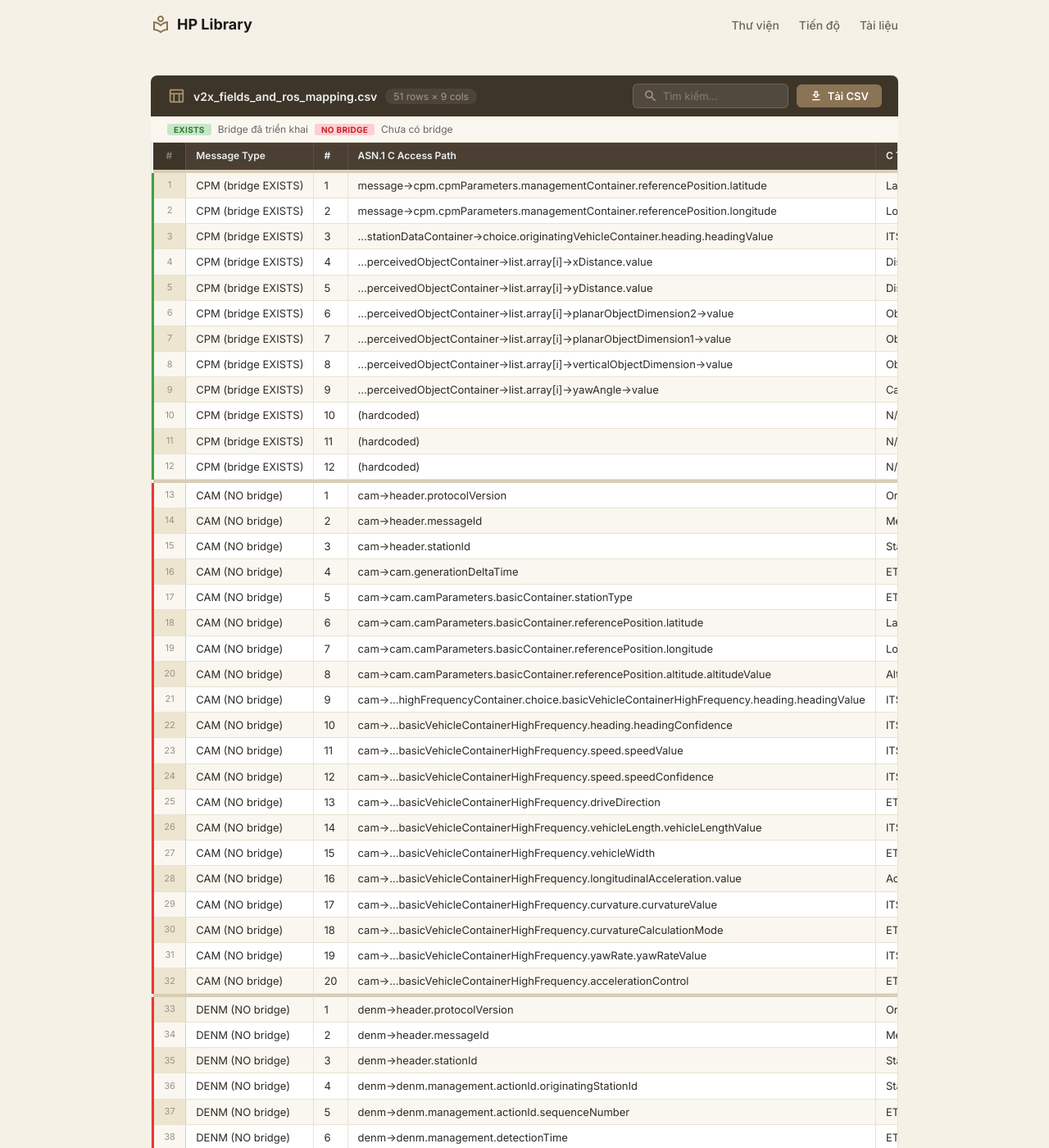
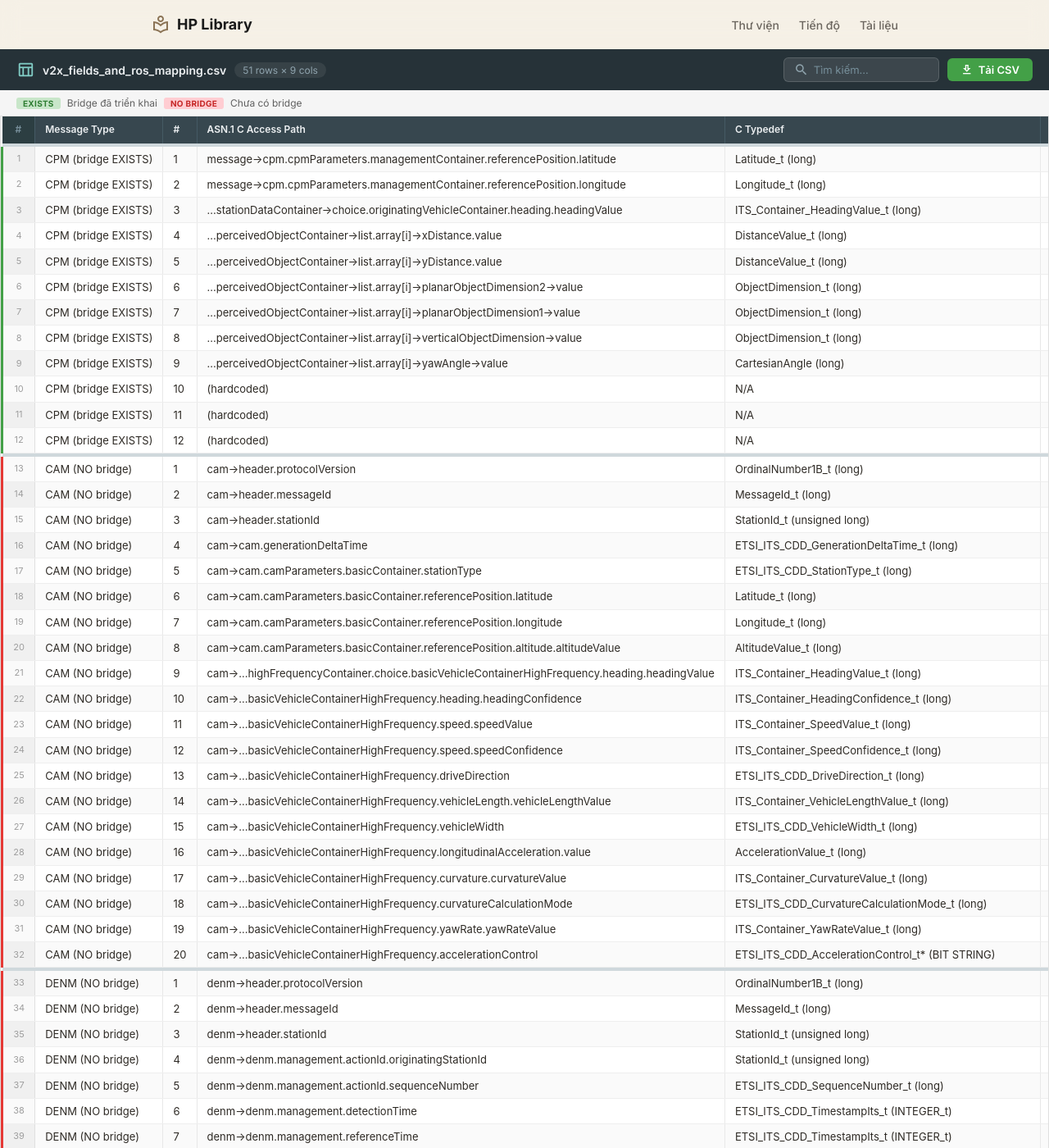
Before and after one commit to hoangphi01/hp-lib, a Jekyll site: the page built from v2x-mapping.html, in a window 1280 px wide and 1400 px high. Shown: the whole window at 82% size. Built offline with Jekyll 4.4.1, drawn with Linux system fonts in a browser that asks for light colours.

Commit message:
fix: revert CSV viewer về style gốc (cold palette), cập nhật ARCHITECTURE.md
- CSV viewer giữ nguyên style Material Design gốc (class csv-*, màu lạnh)
- Chỉ dashboard Tài liệu dùng warm palette
- ARCHITECTURE.md viết lại toàn bộ, cập nhật 2026-09-01

```diff
--- a/css/library.css
+++ b/css/library.css
@@ -659,61 +659,52 @@ details[open] > .lib-weekly__summary::before {
 }
 
 /* ==========================================================
-   CSV Viewer (spreadsheet-style, warm palette)
-   BEM naming: lib-csv-* prefix
+   CSV Viewer (spreadsheet-style, original cold palette)
    ========================================================== */
 
-/* -- Container -- */
-.lib-csv {
-  max-width: var(--lib-max-w);
-  margin: 0 auto;
-  padding: 32px 24px 60px;
-}
-
 /* -- Toolbar -- */
-.lib-csv-toolbar {
+.csv-toolbar {
   display: flex;
   align-items: center;
   justify-content: space-between;
   gap: 12px;
   padding: 10px 20px;
-  background: #3e3529;
+  background: #263238;
   color: #eceff1;
   flex-wrap: wrap;
-  border-radius: var(--lib-radius-sm) var(--lib-radius-sm) 0 0;
 }
 
-.lib-csv-toolbar__left {
+.csv-toolbar__left {
   display: flex;
   align-items: center;
   gap: 10px;
 }
 
-.lib-csv-toolbar__icon {
+.csv-toolbar__icon {
   font-size: 22px;
-  color: var(--lib-accent-light);
+  color: #80cbc4;
 }
 
-.lib-csv-toolbar__filename {
+.csv-toolbar__filename {
   font-size: 14px;
   font-weight: 600;
 }
 
-.lib-csv-toolbar__meta {
+.csv-toolbar__meta {
   font-size: 12px;
-  color: #a89880;
+  color: #90a4ae;
   background: rgba(255,255,255,0.08);
   padding: 2px 10px;
   border-radius: 10px;
 }
 
-.lib-csv-toolbar__right {
+.csv-toolbar__right {
   display: flex;
   align-items: center;
   gap: 10px;
 }
 
-.lib-csv-toolbar__search {
+.csv-toolbar__search {
   display: flex;
   align-items: center;
   gap: 6px;
@@ -723,24 +714,24 @@ details[open] > .lib-weekly__summary::before {
   padding: 5px 12px;
 }
 
-.lib-csv-toolbar__search .material-icons-outlined {
+.csv-toolbar__search .material-icons-outlined {
   font-size: 18px;
-  color: #a89880;
+  color: #90a4ae;
 }
 
-.lib-csv-toolbar__search input {
+.csv-toolbar__search input {
   background: none;
   border: none;
   outline: none;
   color: #eceff1;
   font-size: 13px;
-  font-family: var(--hp-font-sans);
+  font-family: inherit;
   width: 140px;
 }
 
-.lib-csv-toolbar__search input::placeholder { color: #8a7e6e; }
+.csv-toolbar__search input::placeholder { color: #78909c; }
 
-.lib-csv-toolbar__btn {
+.csv-toolbar__btn {
   display: inline-flex;
   align-items: center;
   gap: 6px;
@@ -751,33 +742,33 @@ details[open] > .lib-weekly__summary::before {
   text-decoration: none;
   cursor: pointer;
   border: none;
-  font-family: var(--hp-font-sans);
+  font-family: inherit;
   transition: opacity 0.2s;
 }
 
-.lib-csv-toolbar__btn:hover { opacity: 0.85; }
+.csv-toolbar__btn:hover { opacity: 0.85; }
 
-.lib-csv-toolbar__btn--download {
-  background: var(--lib-accent);
+.csv-toolbar__btn--download {
+  background: #43a047;
   color: #fff;
 }
 
-.lib-csv-toolbar__btn .material-icons-outlined { font-size: 16px; }
+.csv-toolbar__btn .material-icons-outlined { font-size: 16px; }
 
 /* -- Legend -- */
-.lib-csv-legend {
+.csv-legend {
   display: flex;
   align-items: center;
   gap: 8px;
   flex-wrap: wrap;
   padding: 8px 20px;
-  background: var(--hp-bg-surface);
-  border-bottom: 1px solid var(--hp-border-light);
+  background: #f5f5f5;
+  border-bottom: 1px solid #e0e0e0;
   font-size: 12px;
-  color: var(--lib-text-light);
+  color: #616161;
 }
 
-.lib-csv-tag {
+.csv-tag {
   display: inline-block;
   padding: 1px 8px;
   border-radius: 3px;
@@ -787,104 +778,102 @@ details[open] > .lib-weekly__summary::before {
   text-transform: uppercase;
 }
 
-.lib-csv-tag--exists { background: #c8e6c9; color: #2e7d32; }
-.lib-csv-tag--nobridge { background: #ffcdd2; color: #c62828; }
+.csv-tag--exists { background: #c8e6c9; color: #2e7d32; }
+.csv-tag--nobridge { background: #ffcdd2; color: #c62828; }
 
 /* -- Table wrapper -- */
-.lib-csv-wrap {
+.csv-wrap {
   overflow-x: auto;
-  background: var(--hp-bg-elevated);
-  border: 1px solid var(--hp-border-light);
+  background: #fff;
+  border: 1px solid #e0e0e0;
   border-top: none;
-  border-radius: 0 0 var(--lib-radius-sm) var(--lib-radius-sm);
 }
 
-.lib-csv-loading {
+.csv-loading {
   padding: 60px;
   text-align: center;
-  color: var(--lib-text-muted);
+  color: #9e9e9e;
   font-size: 14px;
 }
 
 /* -- Table -- */
-.lib-csv-table {
+.csv-table {
   width: 100%;
   border-collapse: collapse;
   font-size: 13px;
   line-height: 1.4;
-  font-family: var(--hp-font-sans);
+  font-family: -apple-system, BlinkMacSystemFont, 'Segoe UI', Roboto, sans-serif;
 }
 
-.lib-csv-table th {
+.csv-table th {
   position: sticky;
   top: 0;
   z-index: 2;
-  background: #4a3f32;
+  background: #37474f;
   color: #eceff1;
   font-weight: 600;
   font-size: 12px;
   text-align: left;
   padding: 8px 12px;
-  border-right: 1px solid #5c4f3f;
+  border-right: 1px solid #455a64;
   white-space: nowrap;
 }
 
-.lib-csv-table th:last-child { border-right: none; }
+.csv-table th:last-child { border-right: none; }
 
-.lib-csv-table td {
+.csv-table td {
   padding: 6px 12px;
-  border-right: 1px solid var(--hp-border-light);
-  border-bottom: 1px solid var(--hp-border-light);
+  border-right: 1px solid #e8e8e8;
+  border-bottom: 1px solid #eee;
   white-space: nowrap;
 }
 
-.lib-csv-table td:last-child { border-right: none; }
+.csv-table td:last-child { border-right: none; }
 
 /* Row number column */
-.lib-csv-table__rownum {
+.csv-table__rownum {
   text-align: center !important;
-  color: var(--lib-text-muted);
-  background: var(--hp-bg-surface);
+  color: #9e9e9e;
+  background: #fafafa;
   font-size: 11px;
   width: 40px;
   min-width: 40px;
-  border-right: 1px solid var(--hp-border) !important;
+  border-right: 1px solid #e0e0e0 !important;
   user-select: none;
 }
 
-th.lib-csv-table__rownum {
-  background: #3e3529;
-  color: #8a7e6e;
-  border-right-color: #5c4f3f !important;
+th.csv-table__rownum {
+  background: #2c3e42;
+  color: #78909c;
+  border-right-color: #455a64 !important;
 }
 
 /* Alternating rows */
-.lib-csv-table__row:nth-child(even) td { background: var(--hp-bg-surface); }
-.lib-csv-table__row:nth-child(even) .lib-csv-table__rownum { background: #ede5d0; }
+.csv-table__row:nth-child(even) td { background: #fafafa; }
+.csv-table__row:nth-child(even) .csv-table__rownum { background: #f0f0f0; }
 
 /* Hover */
-.lib-csv-table__row:hover td { background: rgba(139,115,85,0.08); }
-.lib-csv-table__row:hover .lib-csv-table__rownum { background: rgba(139,115,85,0.15); color: var(--lib-accent); }
+.csv-table__row:hover td { background: #e3f2fd; }
+.csv-table__row:hover .csv-table__rownum { background: #bbdefb; color: #1565c0; }
 
 /* Row type coloring */
-.lib-csv-table__row--exists td:first-child { border-left: 3px solid #43a047; }
-.lib-csv-table__row--nobridge td:first-child { border-left: 3px solid #e53935; }
+.csv-table__row--exists td:first-child { border-left: 3px solid #43a047; }
+.csv-table__row--nobridge td:first-child { border-left: 3px solid #e53935; }
 
 /* Section separator */
-.lib-csv-table__sep td {
+.csv-table__sep td {
   height: 4px;
   padding: 0;
-  background: var(--hp-border);
+  background: #cfd8dc;
   border: none;
 }
 
 /* -- Mobile -- */
 @media (max-width: 768px) {
-  .lib-csv { padding: 16px 12px 40px; }
-  .lib-csv-toolbar { padding: 8px 12px; }
-  .lib-csv-toolbar__search input { width: 100px; }
-  .lib-csv-toolbar__meta { display: none; }
-  .lib-csv-legend { padding: 6px 12px; }
+  .csv-toolbar { padding: 8px 12px; }
+  .csv-toolbar__search input { width: 100px; }
+  .csv-toolbar__meta { display: none; }
+  .csv-legend { padding: 6px 12px; }
 }
 
 /* ==========================================================
--- a/v2x-mapping.html
+++ b/v2x-mapping.html
@@ -4,21 +4,19 @@ title: "V2X Fields & ROS Mapping"
 description: "Bảng ánh xạ các trường V2X (CPM, CAM, DENM) sang ROS2 topics"
 ---
 
-<div class="lib-csv">
-
 <!-- Toolbar -->
-<div class="lib-csv-toolbar">
-  <div class="lib-csv-toolbar__left">
-    <span class="material-icons-outlined lib-csv-toolbar__icon">table_chart</span>
-    <span class="lib-csv-toolbar__filename">v2x_fields_and_ros_mapping.csv</span>
-    <span class="lib-csv-toolbar__meta" id="csv-meta"></span>
+<div class="csv-toolbar">
+  <div class="csv-toolbar__left">
+    <span class="material-icons-outlined csv-toolbar__icon">table_chart</span>
+    <span class="csv-toolbar__filename">v2x_fields_and_ros_mapping.csv</span>
+    <span class="csv-toolbar__meta" id="csv-meta"></span>
   </div>
-  <div class="lib-csv-toolbar__right">
-    <div class="lib-csv-toolbar__search">
+  <div class="csv-toolbar__right">
+    <div class="csv-toolbar__search">
       <span class="material-icons-outlined">search</span>
       <input type="text" id="csv-search" placeholder="Tìm kiếm..." />
     </div>
-    <a href="/v2x_fields_and_ros_mapping.csv" download class="lib-csv-toolbar__btn lib-csv-toolbar__btn--download">
+    <a href="/v2x_fields_and_ros_mapping.csv" download class="csv-toolbar__btn csv-toolbar__btn--download">
       <span class="material-icons-outlined">download</span>
       Tải CSV
     </a>
@@ -26,16 +24,14 @@ description: "Bảng ánh xạ các trường V2X (CPM, CAM, DENM) sang ROS2 top
 </div>
 
 <!-- Legend -->
-<div class="lib-csv-legend">
-  <span class="lib-csv-tag lib-csv-tag--exists">EXISTS</span> Bridge đã triển khai
-  <span class="lib-csv-tag lib-csv-tag--nobridge">NO BRIDGE</span> Chưa có bridge
+<div class="csv-legend">
+  <span class="csv-tag csv-tag--exists">EXISTS</span> Bridge đã triển khai
+  <span class="csv-tag csv-tag--nobridge">NO BRIDGE</span> Chưa có bridge
 </div>
 
 <!-- Table -->
-<div class="lib-csv-wrap" id="csv-table-wrap">
-  <p class="lib-csv-loading">Đang tải bảng...</p>
-</div>
-
+<div class="csv-wrap" id="csv-table-wrap">
+  <p class="csv-loading">Đang tải bảng...</p>
 </div>
 
 <script>
@@ -91,7 +87,7 @@ description: "Bảng ánh xạ các trường V2X (CPM, CAM, DENM) sang ROS2 top
       }
 
       // Build table
-      var html = '<table class="lib-csv-table"><thead><tr><th class="lib-csv-table__rownum">#</th>';
+      var html = '<table class="csv-table"><thead><tr><th class="csv-table__rownum">#</th>';
       for (var h = 0; h < headers.length; h++) {
         html += '<th>' + headers[h] + '</th>';
       }
@@ -100,20 +96,20 @@ description: "Bảng ánh xạ các trường V2X (CPM, CAM, DENM) sang ROS2 top
       for (var d = 0; d < dataRows.length; d++) {
         var dr = dataRows[d];
         if (dr.type === 'sep') {
-          html += '<tr class="lib-csv-table__sep"><td colspan="' + (headers.length + 1) + '"></td></tr>';
+          html += '<tr class="csv-table__sep"><td colspan="' + (headers.length + 1) + '"></td></tr>';
           continue;
         }
         var first = (dr.cells[0] || '').toUpperCase();
-        var rowCls = first.indexOf('NO BRIDGE') > -1 ? ' lib-csv-table__row--nobridge' :
-                     first.indexOf('EXISTS') > -1 ? ' lib-csv-table__row--exists' : '';
-        html += '<tr class="lib-csv-table__row' + rowCls + '">';
-        html += '<td class="lib-csv-table__rownum">' + dr.num + '</td>';
+        var rowCls = first.indexOf('NO BRIDGE') > -1 ? ' csv-table__row--nobridge' :
+                     first.indexOf('EXISTS') > -1 ? ' csv-table__row--exists' : '';
+        html += '<tr class="csv-table__row' + rowCls + '">';
+        html += '<td class="csv-table__rownum">' + dr.num + '</td>';
         for (var j = 0; j < headers.length; j++) {
           var cell = dr.cells[j] || '';
           if (j === statusCol && cell.trim()) {
             var v = cell.trim().toUpperCase();
-            var cls = v === 'EXISTS' ? 'lib-csv-tag--exists' : v === 'NO BRIDGE' ? 'lib-csv-tag--nobridge' : '';
-            html += '<td><span class="lib-csv-tag ' + cls + '">' + cell.trim() + '</span></td>';
+            var cls = v === 'EXISTS' ? 'csv-tag--exists' : v === 'NO BRIDGE' ? 'csv-tag--nobridge' : '';
+            html += '<td><span class="csv-tag ' + cls + '">' + cell.trim() + '</span></td>';
           } else {
             html += '<td>' + cell + '</td>';
           }
```
Also changed, not shown: other parts of v2x-mapping.html (+1 -1 lines), ARCHITECTURE.md (added, +336 -0 lines).
